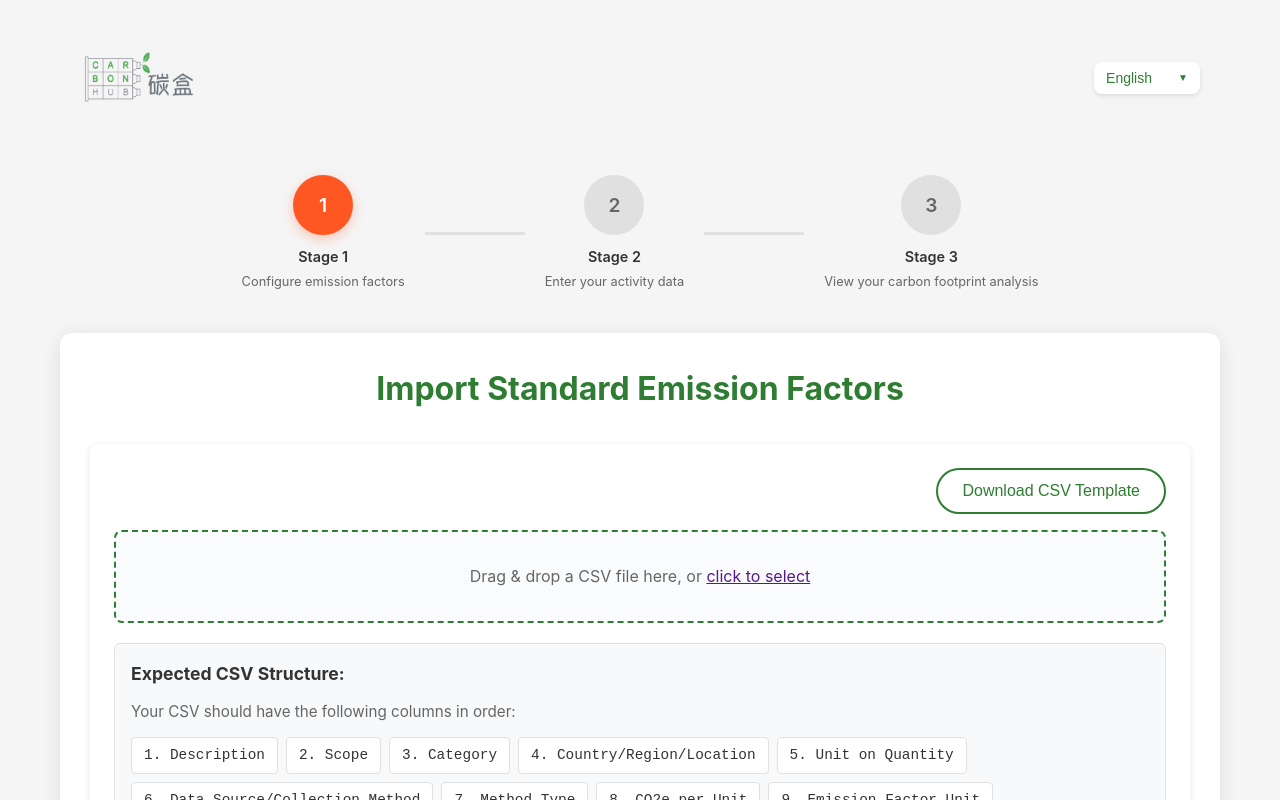
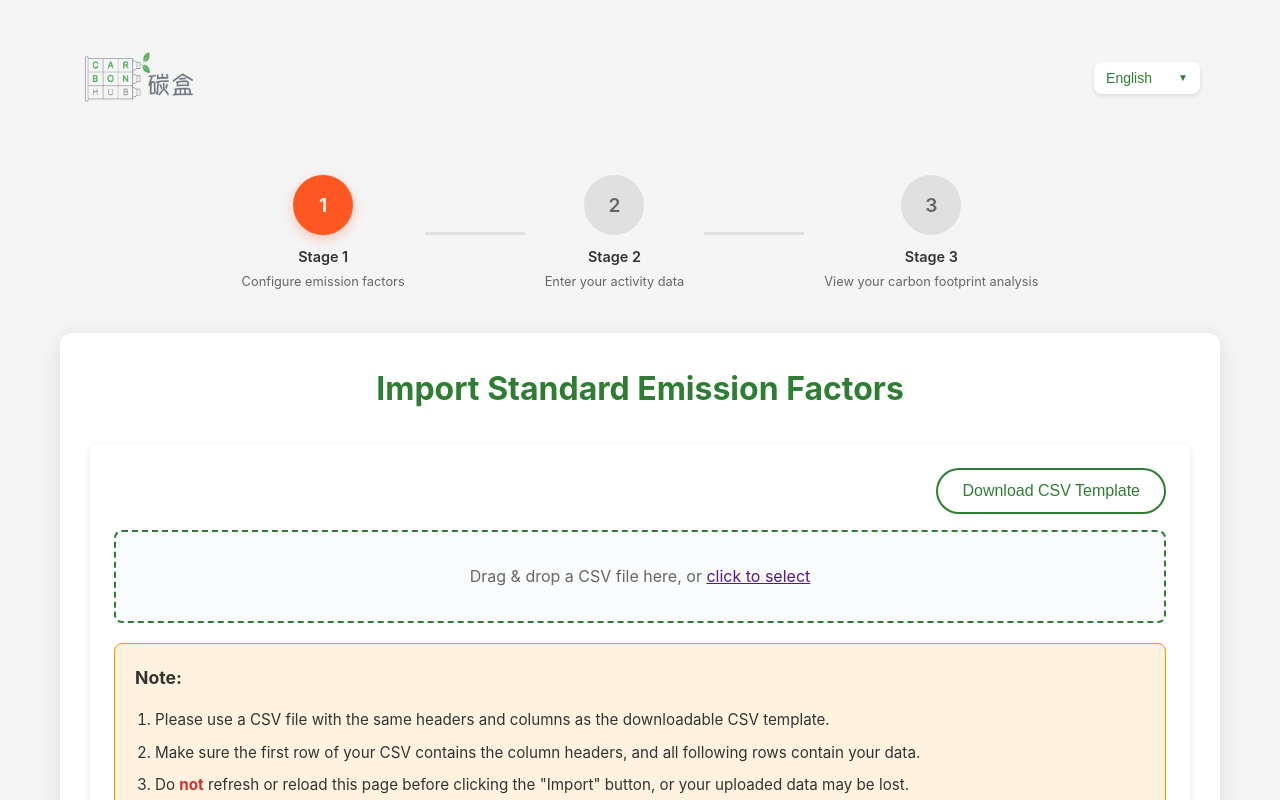
Before and after one commit to carbonhubhongkong/carbon_hub, a Next.js app: page / in a window 1280 px wide. Shown: the top 800 px of the page. Built offline with nearby package versions, Linux system fonts and the light colour scheme.

Commit message:
feat: update UI styling and improve language translations

```diff
--- a/src/app/globals.css
+++ b/src/app/globals.css
@@ -917,17 +917,56 @@ select {
 }
 
 .csv-info {
-  background: #f8f9fa;
-  border: 1px solid var(--border);
-  border-radius: 6px;
-  padding: 16px;
+  background: #fff3e0;
+  border: 1px solid var(--accent);
+  border-radius: 8px;
+  padding: 20px;
   margin-bottom: 20px;
+  box-shadow: 0 2px 4px rgba(33, 150, 243, 0.1);
+}
+
+.csv-info-header {
+  display: flex;
+  align-items: center;
+  gap: 8px;
+  margin-bottom: 16px;
+}
+
+.csv-info-icon {
+  font-size: 1.2rem;
+  color: #2196f3;
+
 }
 
 .csv-info h4 {
-  margin: 0 0 12px 0;
+  margin: 0;
   color: var(--text-primary);
   font-size: 1.1rem;
+  font-weight: 700;
+}
+
+.csv-info-content {
+  color: var(--text-primary);
+  font-size: 0.95rem;
+  line-height: 1.6;
+}
+
+.csv-info-content ol {
+  margin: 0;
+  padding-left: 20px;
+}
+
+.csv-info-content li {
+  margin-bottom: 8px;
+}
+
+.csv-info-content li:last-child {
+  margin-bottom: 0;
+}
+
+.csv-info-content strong {
+  color: #d32f2f;
+  font-weight: 700;
 }
 
 .csv-info p {
--- a/src/components/EmissionFactorCSVManager.tsx
+++ b/src/components/EmissionFactorCSVManager.tsx
@@ -886,18 +886,21 @@ const EmissionFactorCSVManager: React.FC<EmissionFactorCSVManagerProps> = ({ onI
       </div>
       {errorMsg && <div className="csv-error">{errorMsg}</div>}
 
-      {/* CSV Structure Information */}
+      {/* CSV Import Instructions */}
       <div className="csv-info">
-        <h4>{t('csvManager.expectedStructure')}</h4>
-        <p>{t('csvManager.structureDescription')}</p>
-        <div className="csv-columns">
-          {emissionFactorFields.map((field, index) => (
-            <span key={field.key} className="csv-column">
-              {index + 1}. {field.label}
-            </span>
-          ))}
+        <div className="csv-info-header">
+          {/* <span className="csv-info-icon">ℹ️</span> */}
+          <h4>{t('csvManager.importInstructions.title')}</h4>
         </div>
-        <p><strong>{t('common.note')}:</strong> {t('csvManager.structureNote')}</p>
+        <div className="csv-info-content">
+          <ol>
+            <li>{t('csvManager.importInstructions.step1')}</li>
+            <li>{t('csvManager.importInstructions.step2')}</li>
+            <li dangerouslySetInnerHTML={{
+              __html: t('csvManager.importInstructions.step3').replace(/\*\*(.*?)\*\*/g, '<strong>$1</strong>')
+            }} />
+          </ol>
+        </div>
       </div>
 
       {/* Use unified table component */}
@@ -947,7 +950,10 @@ const EmissionFactorCSVManager: React.FC<EmissionFactorCSVManagerProps> = ({ onI
           {importResult && (
             <div className="csv-import-result">
               <FaCheck className="csv-success" />
-              {importResult.added} added, {importResult.failed} failed.
+              {t('csvManager.importResult', {
+                added: importResult.added,
+                failed: importResult.failed
+              })}
             </div>
           )}
         </div>
--- a/src/i18n/translations/en.json
+++ b/src/i18n/translations/en.json
@@ -95,6 +95,7 @@
     "validationFailed": "CSV validation failed",
     "importSuccess": "Successfully imported {count} emission factor{plural}",
     "importFailed": "Failed to import emission factors",
+    "importResult": "{added} added, {failed} failed.",
     "fileTooLarge": "File is too large. Maximum size is 5MB",
     "invalidFileType": "Invalid file type. Please upload a CSV file",
     "processingFile": "Processing file...",
@@ -102,6 +103,12 @@
     "importProgress": "Importing {current} of {total}...",
     "failedToDeleteSelectedRows": "Failed to delete selected rows",
     "rowHasErrors": "Row has errors",
+    "importInstructions": {
+      "title": "Note:",
+      "step1": "Please use a CSV file with the same headers and columns as the downloadable CSV template.",
+      "step2": "Make sure the first row of your CSV contains the column headers, and all following rows contain your data.",
+      "step3": "Do **not** refresh or reload this page before clicking the \"Import\" button, or your uploaded data may be lost."
+    },
     "columnHeaders": {
       "description": "Description",
       "scope": "Scope",
--- a/src/i18n/translations/zh-CN.json
+++ b/src/i18n/translations/zh-CN.json
@@ -95,6 +95,7 @@
     "validationFailed": "CSV 验证失败",
     "importSuccess": "成功导入 {count} 个排放因子",
     "importFailed": "导入排放因子失败",
+    "importResult": "成功 {added} 个，失败 {failed} 个。",
     "fileTooLarge": "文件太大。最大大小为 5MB",
     "invalidFileType": "无效的文件类型。请上传 CSV 文件",
     "processingFile": "处理文件中...",
@@ -102,6 +103,12 @@
     "importProgress": "导入中 {current}/{total}...",
     "failedToDeleteSelectedRows": "删除选定行失败",
     "rowHasErrors": "行有错误",
+    "importInstructions": {
+      "title": "注意：",
+      "step1": "请使用与可下载的 CSV 模板具有相同标题和列的 CSV 文件。",
+      "step2": "确保您的 CSV 第一行包含列标题，所有后续行包含您的数据。",
+      "step3": "在点击\"导入\"按钮之前，请**不要**刷新或重新加载此页面，否则您上传的数据可能会丢失。"
+    },
     "columnHeaders": {
       "description": "描述",
       "scope": "范围",
--- a/src/i18n/translations/zh-TW.json
+++ b/src/i18n/translations/zh-TW.json
@@ -94,7 +94,8 @@
     "parseError": "解析 CSV 檔案時發生錯誤",
     "validationFailed": "CSV 驗證失敗",
     "importSuccess": "成功匯入 {count} 個排放系數",
-    "importFailed": "匯入排放系數失敗",
+    "importFailed": "匯入排放系數失敗",
+    "importResult": "成功 {added} 個，失敗 {failed} 個。",
     "fileTooLarge": "檔案太大。最大大小為 5MB",
     "invalidFileType": "無效的檔案類型。請上傳 CSV 檔案",
     "processingFile": "處理檔案中...",
@@ -102,6 +103,12 @@
     "importProgress": "匯入中 {current}/{total}...",
     "failedToDeleteSelectedRows": "刪除選定行失敗",
     "rowHasErrors": "行有錯誤",
+    "importInstructions": {
+      "title": "注意：",
+      "step1": "請使用與可下載的 CSV 範本具有相同標題和欄的 CSV 檔案。",
+      "step2": "確保您的 CSV 第一行包含欄標題，所有後續行包含您的資料。",
+      "step3": "在點擊「匯入」按鈕之前，請**不要**重新整理或重新載入此頁面，否則您上傳的資料可能會遺失。"
+    },
     "columnHeaders": {
       "description": "描述",
       "scope": "範圍",
```
